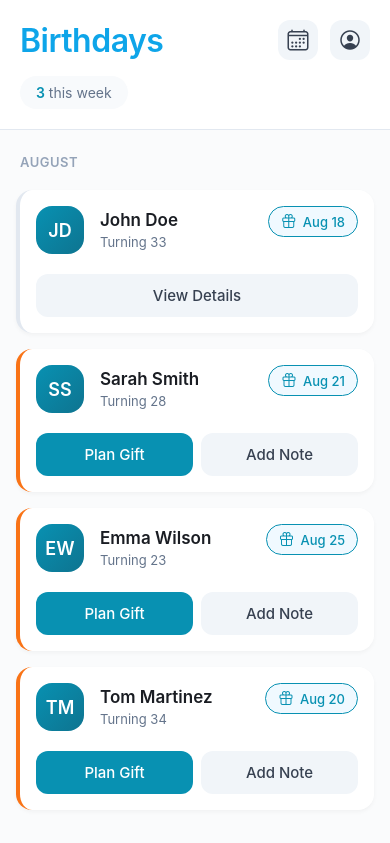
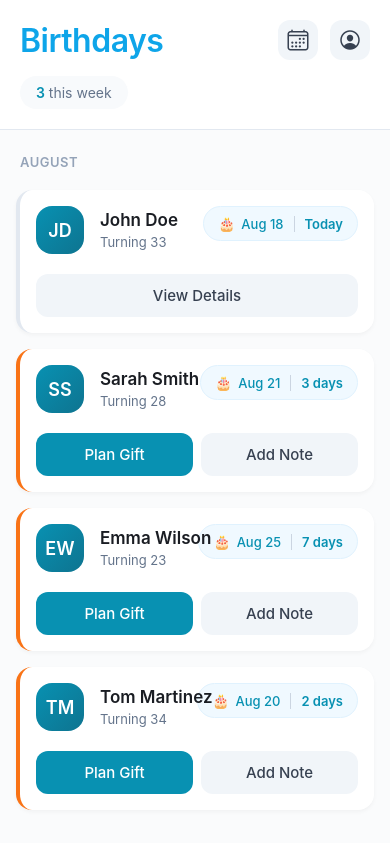
Before and after one commit to anyssakayla/birthday, a React Native app: screen /Home in a window 390 px wide. Shown: the top 843 px of the page. Built offline with nearby package versions, Linux system fonts and the light colour scheme; what @react-native-community/netinfo would draw is missing.

Commit message:
birthday badge style

```diff
--- a/src/components/cards/BirthdayCard.tsx
+++ b/src/components/cards/BirthdayCard.tsx
@@ -33,6 +33,22 @@ const calculateAge = (birthDate: string): number => {
   return age;
 };
 
+// Helper to get days until birthday
+const getDaysUntilBirthday = (date: string): number => {
+  const today = new Date();
+  today.setHours(0, 0, 0, 0);
+  const birthday = new Date(date);
+  birthday.setFullYear(today.getFullYear());
+  birthday.setHours(0, 0, 0, 0);
+
+  if (birthday < today) {
+    birthday.setFullYear(today.getFullYear() + 1);
+  }
+
+  const diffTime = birthday.getTime() - today.getTime();
+  return Math.ceil(diffTime / (1000 * 60 * 60 * 24));
+};
+
 export default function BirthdayCard({ birthday, variant, onPress }: BirthdayCardProps) {
   const navigation = useNavigation<NavigationProp>();
 
@@ -47,6 +63,7 @@ export default function BirthdayCard({ birthday, variant, onPress }: BirthdayCar
   const age = calculateAge(birthday.date);
   const birthDate = new Date(birthday.date);
   const formattedDate = format(birthDate, 'MMM d');
+  const daysUntil = getDaysUntilBirthday(birthday.date);
 
   // Get border color based on variant
   const getBorderColor = () => {
@@ -81,8 +98,16 @@ export default function BirthdayCard({ birthday, variant, onPress }: BirthdayCar
     >
       {/* Birthday Badge */}
       <View style={styles.birthdayBadge}>
-        <Ionicons name="gift-outline" size={16} color="#0891b2" />
-        <Text style={styles.badgeText}>{formattedDate}</Text>
+        <View style={styles.dateSection}>
+          <Text style={styles.cakeIcon}>🎂</Text>
+          <Text style={styles.badgeText}>{formattedDate}</Text>
+        </View>
+        <View style={styles.dividerVertical} />
+        <View style={styles.countdownSection}>
+          <Text style={styles.countdownText}>
+            {daysUntil === 0 ? 'Today' : `${daysUntil} ${daysUntil === 1 ? 'day' : 'days'}`}
+          </Text>
+        </View>
       </View>
 
       {/* Card Content */}
@@ -174,20 +199,39 @@ const styles = StyleSheet.create({
     right: 16,
     flexDirection: 'row',
     alignItems: 'center',
+    paddingHorizontal: 14,
+    paddingVertical: 8,
+    backgroundColor: '#f0f9ff',
+    borderRadius: 20,
+    borderWidth: 1,
+    borderColor: '#e0f2fe',
+  },
+  dateSection: {
+    flexDirection: 'row',
+    alignItems: 'center',
     gap: 6,
-    paddingHorizontal: 12,
-    paddingVertical: 6,
-    backgroundColor: '#f0f9ff',
-    borderRadius: 16,
-    borderWidth: 1,
-    borderColor: '#0891b2',
   },
-  cakeEmoji: {
-    fontSize: 16,
+  cakeIcon: {
+    fontSize: 14,
   },
   badgeText: {
     fontSize: 13,
     fontWeight: '500',
+    color: '#0891b2',
+  },
+  dividerVertical: {
+    width: 1,
+    height: 16,
+    backgroundColor: '#cbd5e1',
+    marginHorizontal: 10,
+  },
+  countdownSection: {
+    flexDirection: 'row',
+    alignItems: 'center',
+  },
+  countdownText: {
+    fontSize: 13,
+    fontWeight: '600',
     color: '#0891b2',
   },
   content: {
--- a/src/components/tabs/NotesTab.tsx
+++ b/src/components/tabs/NotesTab.tsx
@@ -20,6 +20,10 @@ interface NotesTabProps {
   onSaveNotes: () => void;
   onFindGifts: () => void;
   personName: string;
+  isGiftContainerExpanded: boolean;
+  setIsGiftContainerExpanded: (expanded: boolean) => void;
+  hasUserInteracted: boolean;
+  setHasUserInteracted: (interacted: boolean) => void;
 }
 
 const { height: screenHeight } = Dimensions.get('window');
@@ -29,13 +33,15 @@ export default function NotesTab({
   onNotesChange,
   onSaveNotes,
   onFindGifts,
-  personName
+  personName,
+  isGiftContainerExpanded,
+  setIsGiftContainerExpanded,
+  hasUserInteracted,
+  setHasUserInteracted
 }: NotesTabProps) {
   const [localNotes, setLocalNotes] = useState(notes);
   const [showSaveIndicator, setShowSaveIndicator] = useState(false);
   const [keyboardShown, setKeyboardShown] = useState(false);
-  const [isGiftContainerExpanded, setIsGiftContainerExpanded] = useState(true);
-  const [hasUserInteracted, setHasUserInteracted] = useState(false);
   const [showGiftContainer, setShowGiftContainer] = useState(true);
   const [isTyping, setIsTyping] = useState(false);
 
@@ -279,7 +285,7 @@ export default function NotesTab({
             }
           ]}
         >
-          <View style={styles.giftContainer}>
+          <View style={[styles.giftContainer, !isGiftContainerExpanded && styles.giftContainerCollapsed]}>
             {/* Collapsed state */}
             {!isGiftContainerExpanded && (
               <TouchableOpacity
@@ -513,7 +519,7 @@ const styles = StyleSheet.create({
     flexDirection: 'row',
     alignItems: 'center',
     justifyContent: 'space-between',
-    paddingVertical: 16,
+    paddingVertical: 8,
   },
   collapsedText: {
     fontSize: 16,
@@ -526,4 +532,7 @@ const styles = StyleSheet.create({
     justifyContent: 'space-between',
     marginBottom: 8,
   },
+  giftContainerCollapsed: {
+    padding: 12,
+  },
 });
--- a/src/screens/BirthdayDetailScreen.tsx
+++ b/src/screens/BirthdayDetailScreen.tsx
@@ -34,6 +34,8 @@ export default function BirthdayDetailScreen() {
 
   const { birthdays, updateBirthday } = useBirthdayStore();
   const [activeTab, setActiveTab] = useState<TabType>(initialTab || 'notes');
+  const [isGiftContainerExpanded, setIsGiftContainerExpanded] = useState(true);
+  const [hasUserInteracted, setHasUserInteracted] = useState(false);
 
   // Get birthday directly from store instead of using local state
   const birthday = birthdays.find(b => b.id === birthdayId);
@@ -97,6 +99,10 @@ export default function BirthdayDetailScreen() {
             onSaveNotes={handleSaveNotes}
             onFindGifts={handleFindGifts}
             personName={birthday.name}
+            isGiftContainerExpanded={isGiftContainerExpanded}
+            setIsGiftContainerExpanded={setIsGiftContainerExpanded}
+            hasUserInteracted={hasUserInteracted}
+            setHasUserInteracted={setHasUserInteracted}
           />
         );
       case 'gifts':
@@ -179,7 +185,14 @@ export default function BirthdayDetailScreen() {
 
           <TouchableOpacity
             style={[styles.tab, activeTab === 'gifts' && styles.tabActive]}
-            onPress={() => setActiveTab('gifts')}
+            onPress={() => {
+              setActiveTab('gifts');
+              // Auto-collapse gift container when switching away from notes
+              if (activeTab === 'notes') {
+                setHasUserInteracted(true);
+                setIsGiftContainerExpanded(false);
+              }
+            }}
           >
             <Text style={[styles.tabText, activeTab === 'gifts' && styles.tabTextActive]}>
               Gifts
@@ -188,7 +201,14 @@ export default function BirthdayDetailScreen() {
 
           <TouchableOpacity
             style={[styles.tab, activeTab === 'messages' && styles.tabActive]}
-            onPress={() => setActiveTab('messages')}
+            onPress={() => {
+              setActiveTab('messages');
+              // Auto-collapse gift container when switching away from notes
+              if (activeTab === 'notes') {
+                setHasUserInteracted(true);
+                setIsGiftContainerExpanded(false);
+              }
+            }}
           >
             <Text style={[styles.tabText, activeTab === 'messages' && styles.tabTextActive]}>
               Messages
```
